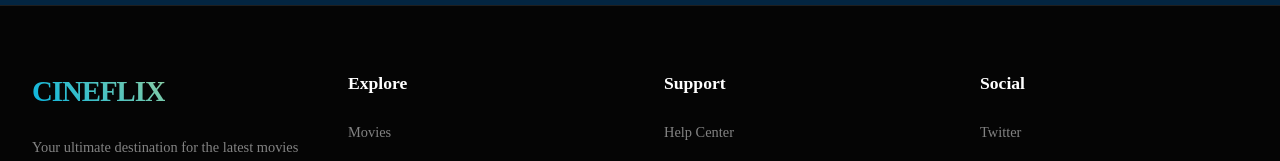
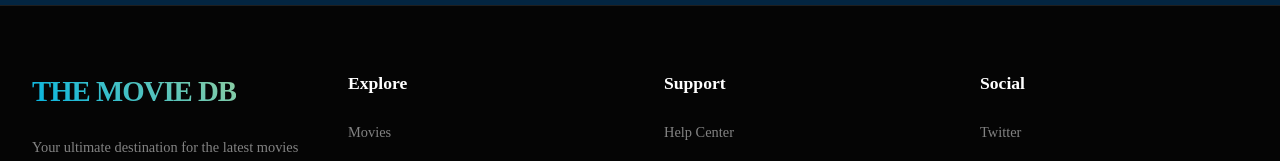
Before and after one commit to natthakit312/movie, a Next.js app: page / in a window 1280 px wide. Shown: the part 1495-1656 px from the top of the page. Built offline with nearby package versions, Linux system fonts and the light colour scheme; no server answers.

Commit message:
Update Footer brand name to THE MOVIE DB

```diff
--- a/components/Footer.tsx
+++ b/components/Footer.tsx
@@ -5,7 +5,7 @@ const Footer = () => {
     <footer className="footer">
       <div className="footer-container">
         <div className="footer-brand">
-          <div className="logo">CINEFLIX</div>
+          <div className="logo">THE MOVIE DB</div>
           <p>Your ultimate destination for the latest movies and TV shows from around the world. Powered by TMDb.</p>
         </div>
         <div className="footer-links">
```
